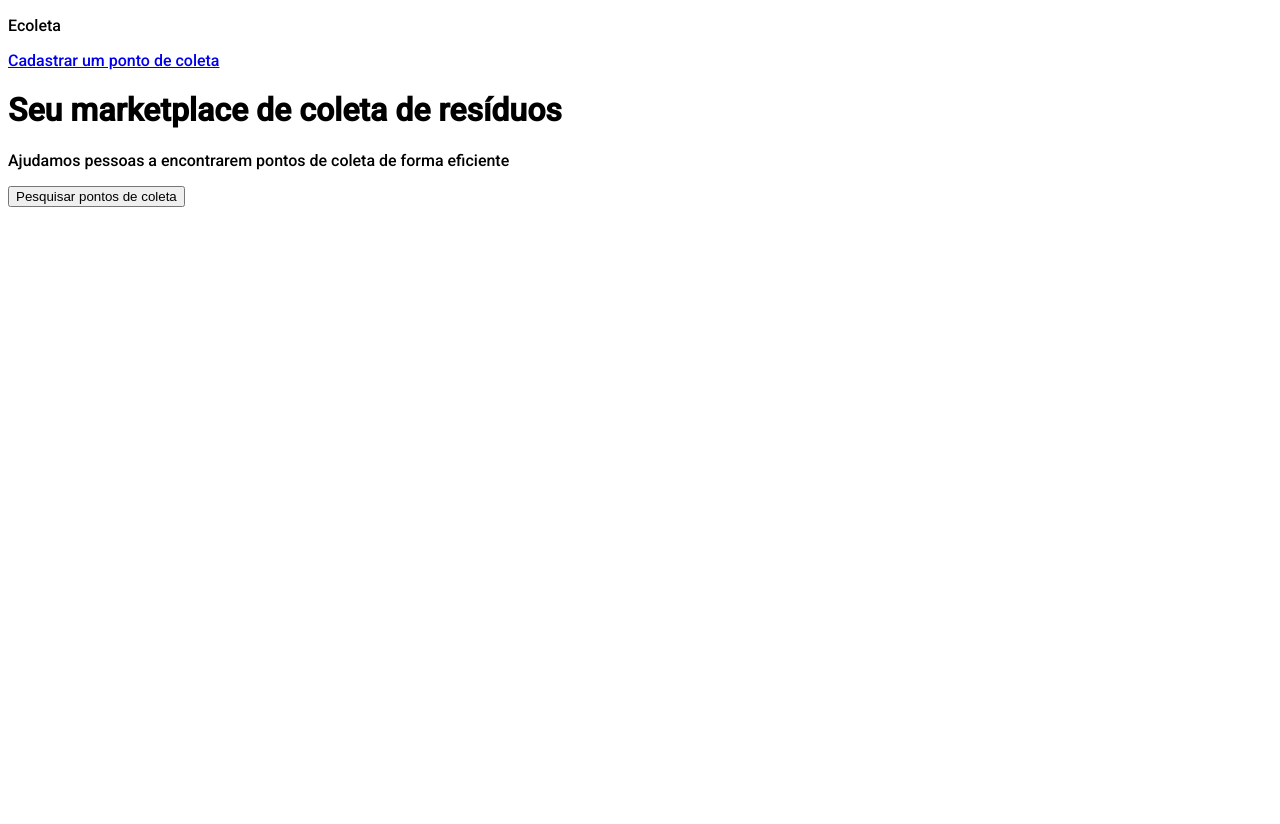
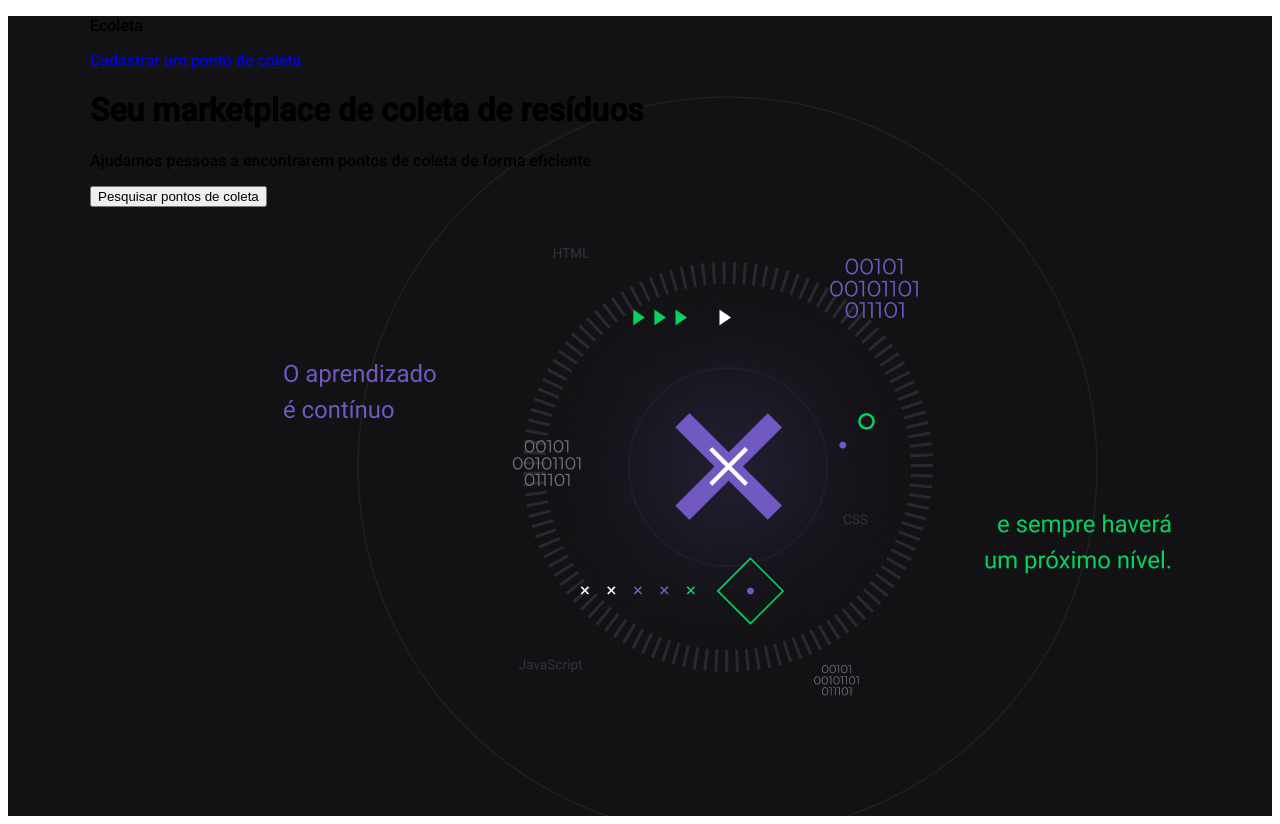
Before and after one commit to Bia-source/NWL, a plain HTML site: page index.html in a window 1280 px wide. Before the commit the page ends 800 px from the top, so only its background shows below. Drawn offline with Linux system fonts and the light colour scheme.

Commit message:
adicionando imagem no fundo da tela

```diff
--- a/index.html
+++ b/index.html
@@ -1,14 +1,17 @@
 <!DOCTYPE html>
 <html lang="en">
   <head>
-    <meta charset="UTF-8">
-    <meta name="viewport" content="width=device-width, initial-scale=1.0">
+    <meta charset="UTF-8" />
+    <meta name="viewport" content="width=device-width, initial-scale=1.0" />
     <title>Document</title>
-    <link href="https://fonts.googleapis.com/css2?family=Roboto:wght@500&display=swap" rel="stylesheet">
-    <link rel="stylesheet" href="styles/main.css">
+    <link
+      href="https://fonts.googleapis.com/css2?family=Roboto:wght@500&display=swap"
+      rel="stylesheet"
+    />
+    <link rel="stylesheet" href="styles/main.css" />
   </head>
   <body>
-
+    <div id="page-home">
       <div class="content">
         <header>
           <p>Ecoleta</p>
@@ -16,10 +19,11 @@
         </header>
 
         <h1>Seu marketplace de coleta de resíduos</h1>
-    <p> Ajudamos pessoas a encontrarem pontos de coleta de forma eficiente</p>
+        <p>
+          Ajudamos pessoas a encontrarem pontos de coleta de forma eficiente
+        </p>
         <button>Pesquisar pontos de coleta</button>
-
       </div>
-
+    </div>
   </body>
 </html>
--- a/styles/main.css
+++ b/styles/main.css
@@ -3,7 +3,8 @@ html{
 }
 
 #page-home {
-    background-url: url('');
+    height: 100vh;
+    background: url('../assets/1440x900.jpg') no-repeat;
 }
 
 #page-home .content{
```
Also changed, not shown: assets/1440x900.jpg (added), assets/1920x1080.jpg (added), assets/2560x1080.jpg (added), assets/2560x1600.jpg (added), assets/Mobile - 1080x1920 [2].jpg (added), assets/Mobile - 1080x1920.jpg (added). Lines whose indentation alone changed are shown as unchanged.
